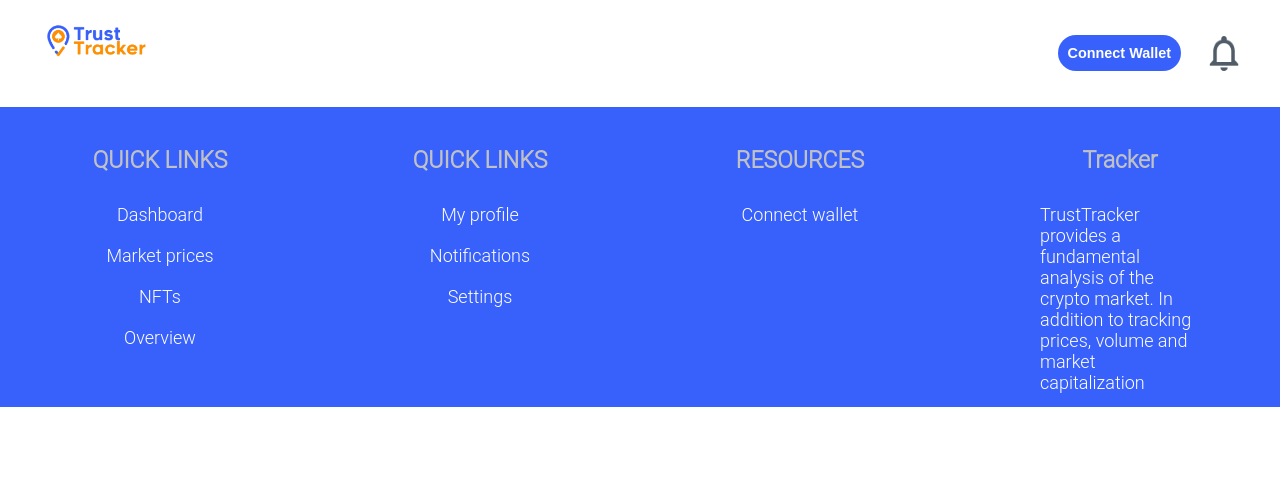
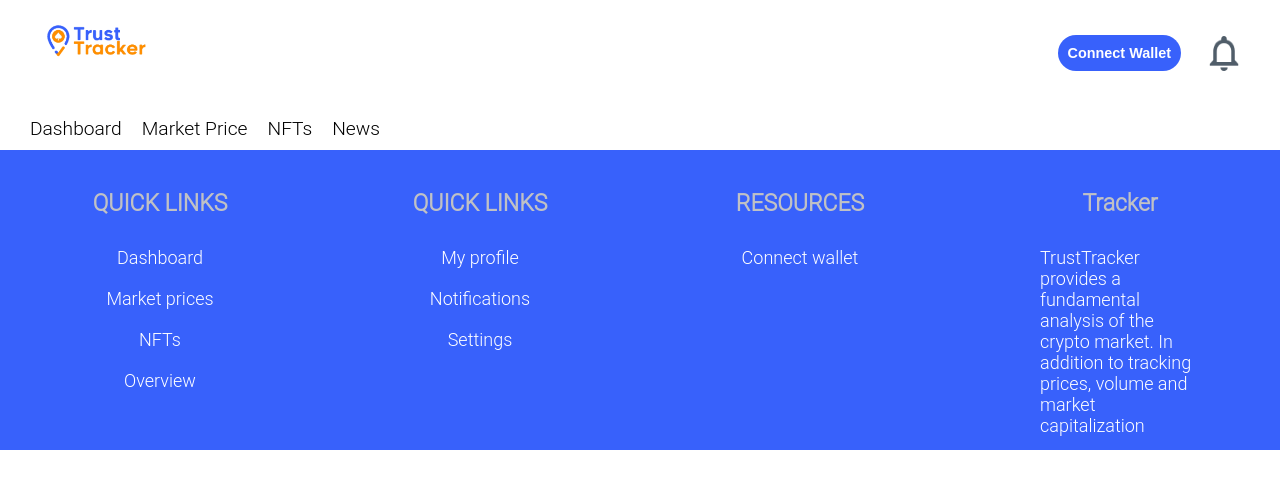
Before and after one commit to Ian-Wairimu/nft-tracker, a React (Create React App) app: page / in a window 1280 px wide. Shown: the top 488 px of the page. Built offline with nearby package versions, Linux system fonts and the light colour scheme.

Commit message:
created the header navigation bar

```diff
--- a/src/components/App.jsx
+++ b/src/components/App.jsx
@@ -3,6 +3,7 @@ import Footer from "./Footer/Footer";
 import Navigation from "./Navigation/Navigation";
 import {HashLoader} from "react-spinners";
 import "./App.css";
+import Header from "./Header/Header";
 
 const App = () => {
     const[loading, setLoading] = useState(true);
@@ -22,6 +23,7 @@ const App = () => {
             </span> : (
                 <div>
                     <Navigation/>
+                    <Header />
                     <Footer />
                 </div>
             )}
--- a/src/components/Footer/Footer.css
+++ b/src/components/Footer/Footer.css
@@ -45,13 +45,9 @@
     margin-bottom: 20px;
     font-size: 18px;
     font-weight: 500;
+    transition: 1s;
 }
-
-.ft-nav-links:active {
-    border: none;
-    color: var(--ft-text);
-}
-.ft-nav-links:visited {
+.ft-nav-links:hover {
     color: var(--ft-link);
     border: none;
 }
--- a/src/components/Header/Header.css
+++ b/src/components/Header/Header.css
@@ -0,0 +1,24 @@
+.header--nav {
+    display: block;
+    width: 100%;
+    padding: 0 20px;
+}
+.header--items > li  {
+    display: inline-flex;
+    flex-direction: row;
+    flex-wrap: nowrap;
+    padding: 10px 10px;
+    list-style-type: none;
+    justify-content: flex-start;
+    align-items: center;
+}
+.header--link {
+    text-decoration: none;
+    color: black;
+    font-size: 1.2em;
+    font-weight: 500;
+    transition: 1s;
+}
+.header--link:hover {
+    color: #FF8E00;
+}
--- a/src/components/Header/Header.jsx
+++ b/src/components/Header/Header.jsx
@@ -1,28 +1,29 @@
 import React from "react"
 import {Link} from "react-router-dom";
+import "./Header.css";
 
 const Header = () => {
     return (
         <>
-            <nav>
-                <ul>
+            <nav className="header--nav">
+                <ul className="header--items">
                     <li>
-                        <Link to="/dashboard">
+                        <Link to="/dashboard" className="header--link">
                             Dashboard
                         </Link>
                     </li>
                     <li>
-                        <Link to="/market price">
+                        <Link to="/market price" className="header--link">
                             Market Price
                         </Link>
                     </li>
                     <li>
-                        <Link to="/nft">
+                        <Link to="/nft" className="header--link">
                             NFTs
                         </Link>
                     </li>
                     <li>
-                        <Link to="/news">
+                        <Link to="/news" className="header--link">
                             News
                         </Link>
                     </li>
--- a/src/components/Navigation/Navigation.css
+++ b/src/components/Navigation/Navigation.css
@@ -1,5 +1,6 @@
 .nav--con {
     display: flex;
+    position: sticky;
     padding: 0 20px;
     width: 100%;
     flex-direction: row;
@@ -20,7 +21,7 @@
     display: inline-flex;
     /*justify-content: center;*/
     /*align-items: center;*/
-    text-decoration: none;
+    list-style-type: none;
     padding: 8px 14px;
 }
 .connect--btn {
```
